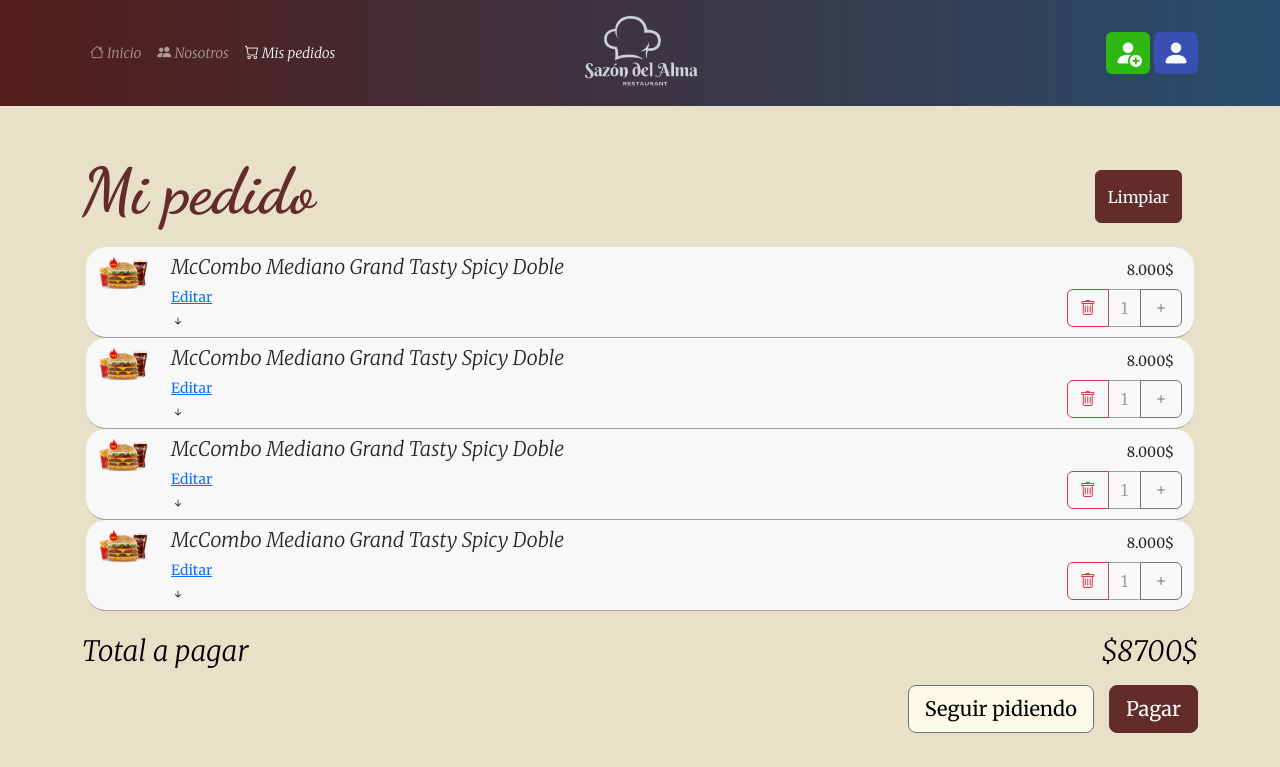
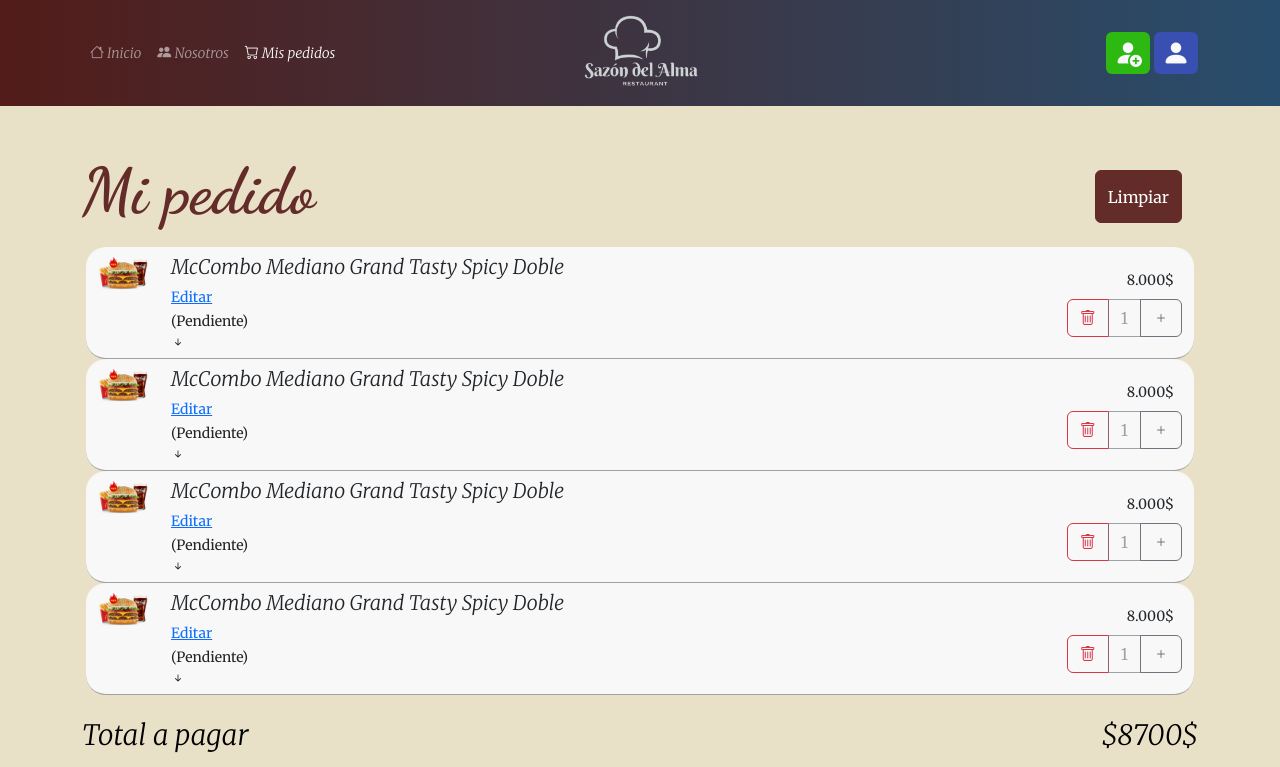
Before and after one commit to SheylaAstorga/RestaurantePF-Frontend, a React (Vite) app: page /pedido in a window 1280 px wide. Shown: the top 767 px of the page. Built offline with nearby package versions, Linux system fonts and the light colour scheme; no server answers.

Commit message:
se agrego el pendinete en la parte de los detalle de pedidos

```diff
--- a/src/components/PedidosIndividuales.jsx
+++ b/src/components/PedidosIndividuales.jsx
@@ -31,6 +31,7 @@
           <article className='d-flex flex-column'>
             <h5 className='font-weight-bold mt-2'>McCombo Mediano Grand Tasty Spicy Doble</h5>
             <Link to={'/'} className='btn-editar'>Editar</Link>
+            <span>(Pendiente)</span>
             <DetallePedido></DetallePedido>
           </article>
         </Col>
```
